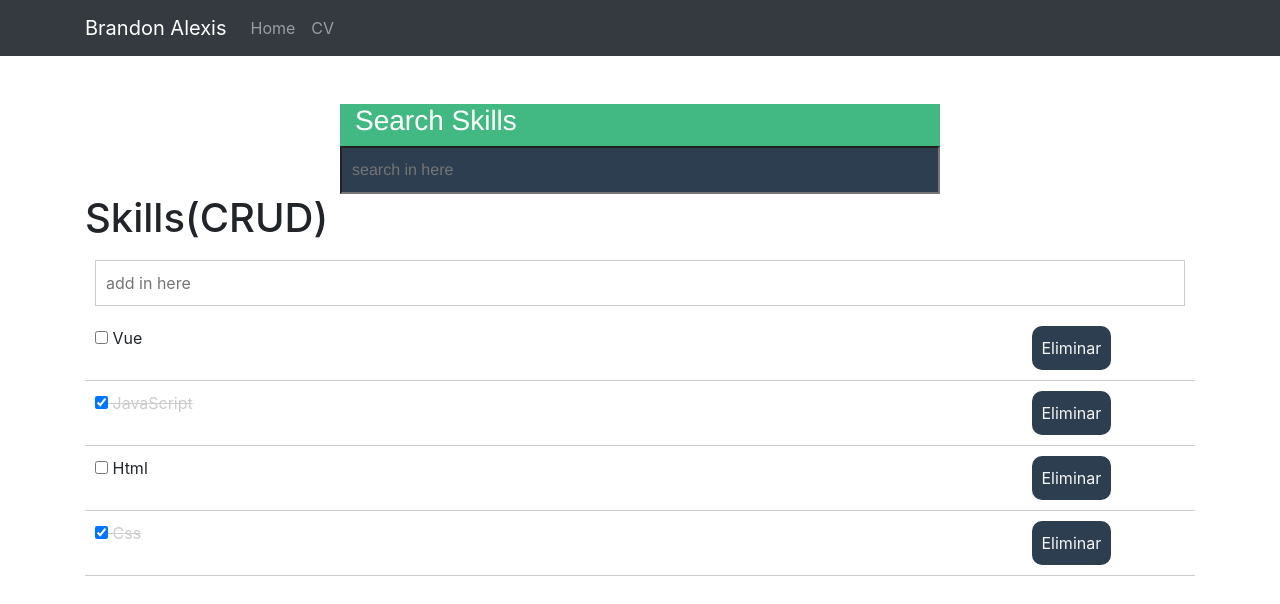
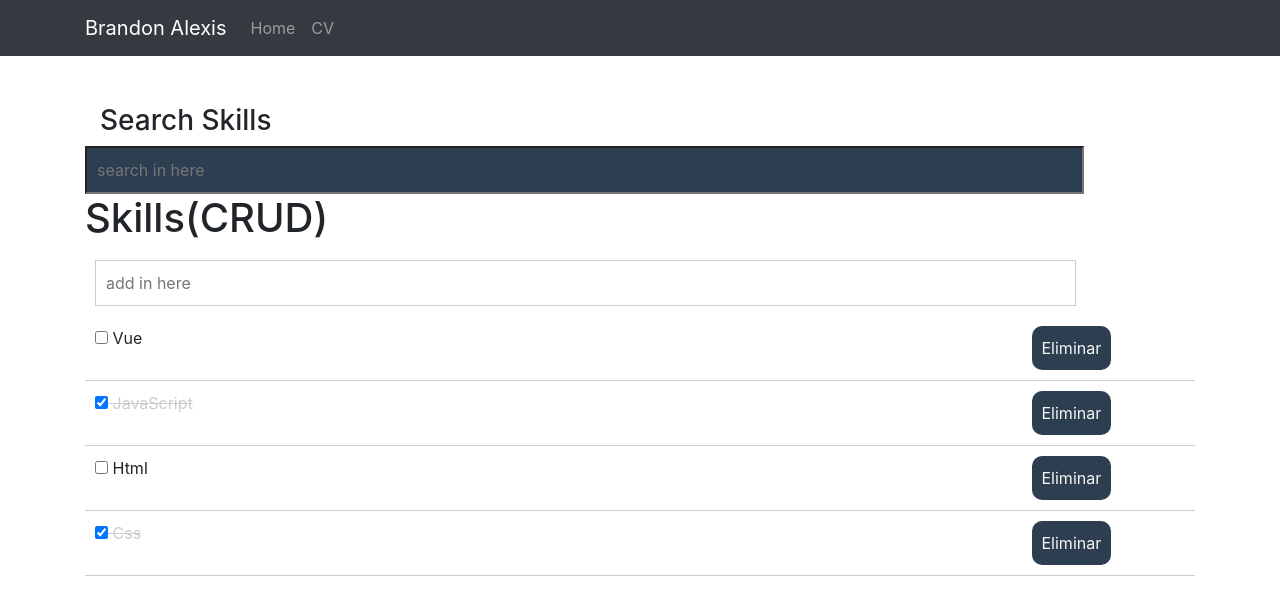
Before and after one commit to brandonalexis1112/CRUD-practica-2, a Vue app: page / in a window 1280 px wide. Shown: the top 604 px of the page. Built offline with nearby package versions, Linux system fonts and the light colour scheme.

Commit message:
Noveno commit

```diff
--- a/src/components/Search.vue
+++ b/src/components/Search.vue
@@ -1,10 +1,9 @@
 <template>
-    <div id="search-container">
+    <b-row><b-col >
+        <h3>Search Skills </h3>
 
-        <h3>Search Skills </h3>
         <input type="text"  placeholder="search in here " v-model="query" v-on:input="$emit('query-change',query)">
-
-    </div>
+        </b-col></b-row>
 </template>
 
 <script>
@@ -29,13 +28,13 @@ export default {
 }
 input{
     padding: 10px;
-    width: 100%;
+    width: 90%;
     outline:none;
     background-color:   #2c3e50 ;
 }
 h3{
     padding: 0 15px;
-    color: white;
+
 
 }
 
--- a/src/components/TodoAdd.vue
+++ b/src/components/TodoAdd.vue
@@ -39,6 +39,6 @@ export default {
         padding: 10px;
         outline: none;
         border:solid 1px #ccc;
-        width: 100%;
+        width: 90%;
     }
 </style>
--- a/src/views/Home.vue
+++ b/src/views/Home.vue
@@ -3,6 +3,7 @@
   <div id="header" class="mt-5">
 
       <Search v-on:query-change="querySearch"/>
+
       <div id="main-container">
         <b-row>
         <b-col><h1>Skills(CRUD)</h1></b-col>
@@ -91,8 +92,4 @@ export default {
     }
 
 
-
-
-
-
 </script>
```
Also changed, not shown: 1 other file (tests, documents, lock files or other folders).
